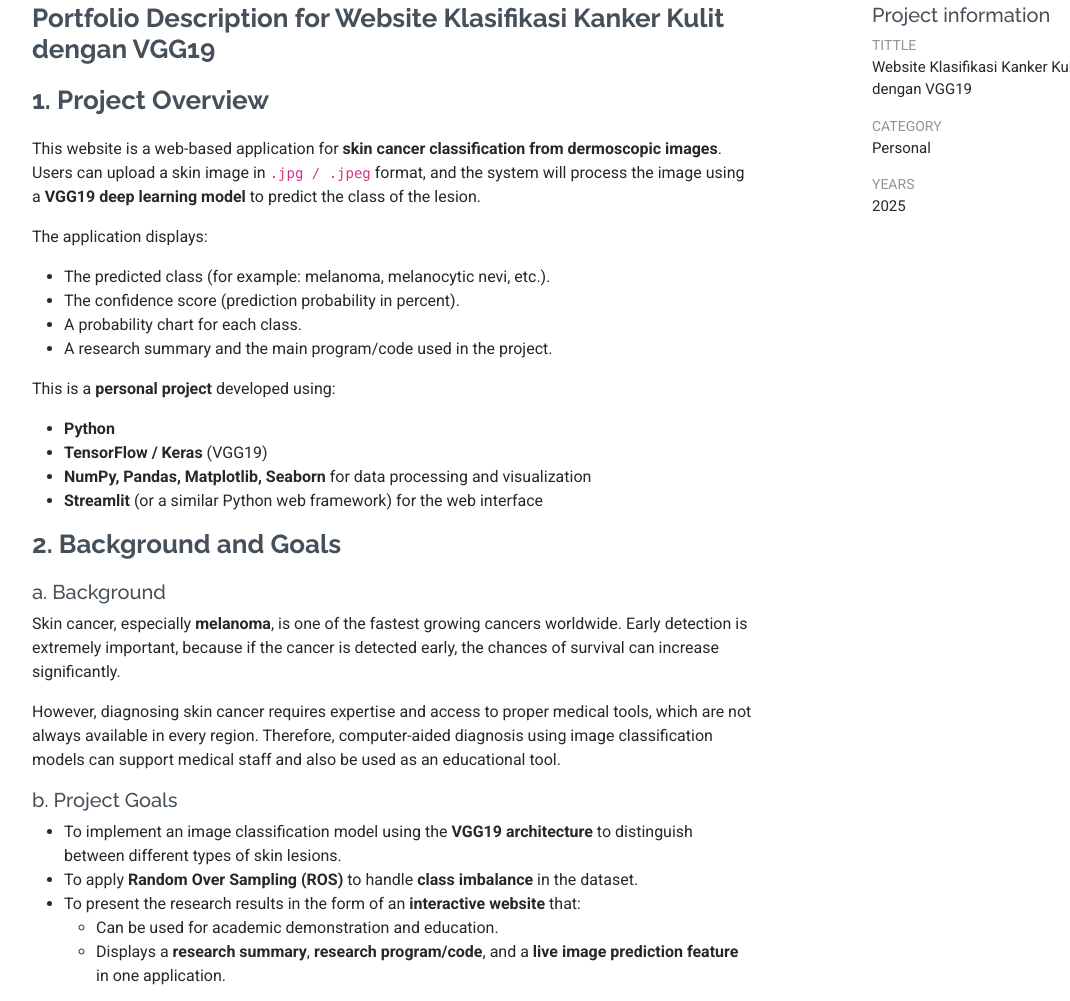
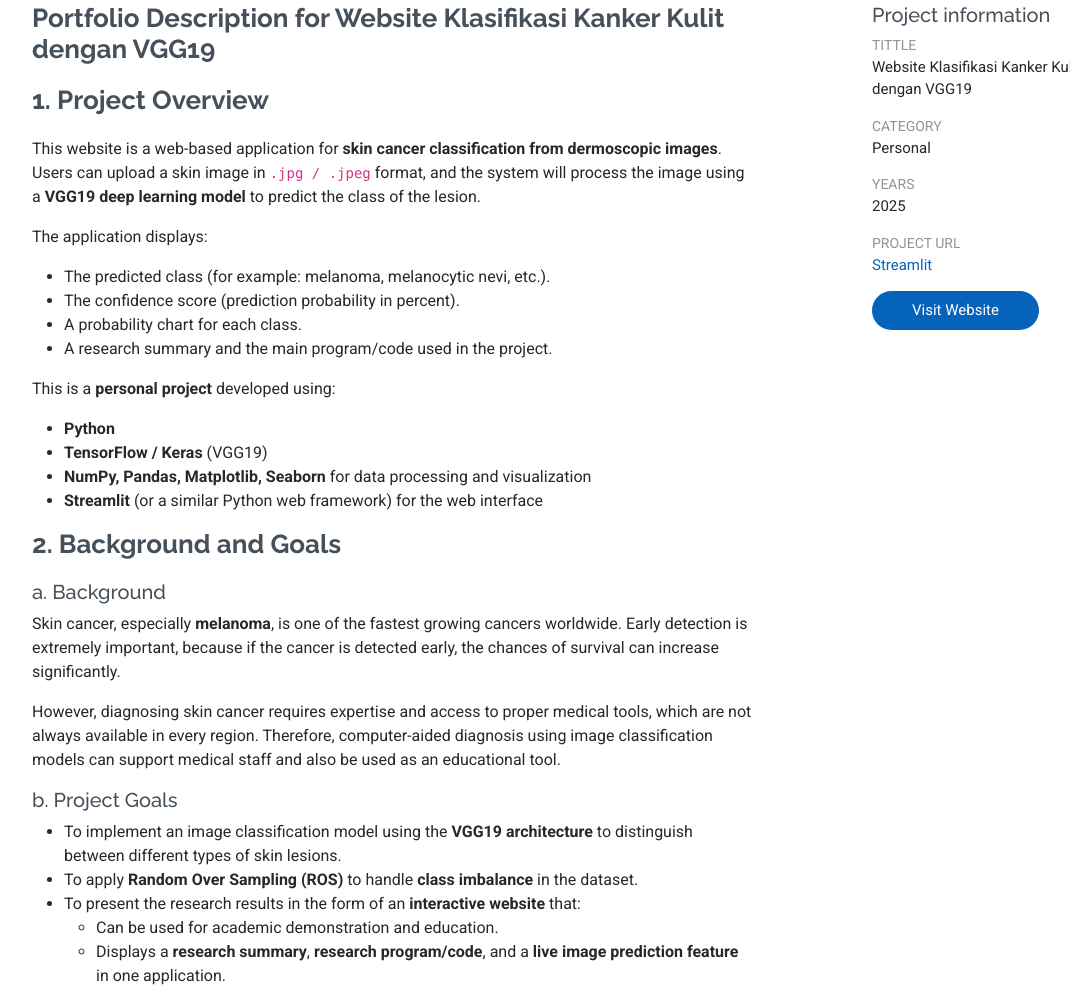
Before and after one commit to airilah/portofolio, a plain HTML site: page details/vgg19.html in a window 1280 px wide. Shown: the part 765-1766 px from the top of the page, without its empty margins (140-1210 px from the left). Drawn offline with Linux system fonts and the light colour scheme.

Commit message:
Update vgg19.html

```diff
--- a/details/vgg19.html
+++ b/details/vgg19.html
@@ -368,8 +368,8 @@
                 <li><strong>Tittle</strong>Website Klasifikasi Kanker Kulit dengan VGG19</li>
                 <li><strong>Category</strong>Personal</li>
                 <li><strong>Years</strong>2025</li>
-                <!-- <li><strong>Project URL</strong> <a href="#">www.example.com</a></li>
-                <li><a href="#" class="btn-visit align-self-start">Visit Website</a></li> -->
+                <li><strong>Project URL</strong> <a href="https://kankerkulitvgg19.streamlit.app/">Streamlit</a></li>
+                <li><a href="https://kankerkulitvgg19.streamlit.app" class="btn-visit align-self-start">Visit Website</a></li>
               </ul>
             </div>
           </div>
```
